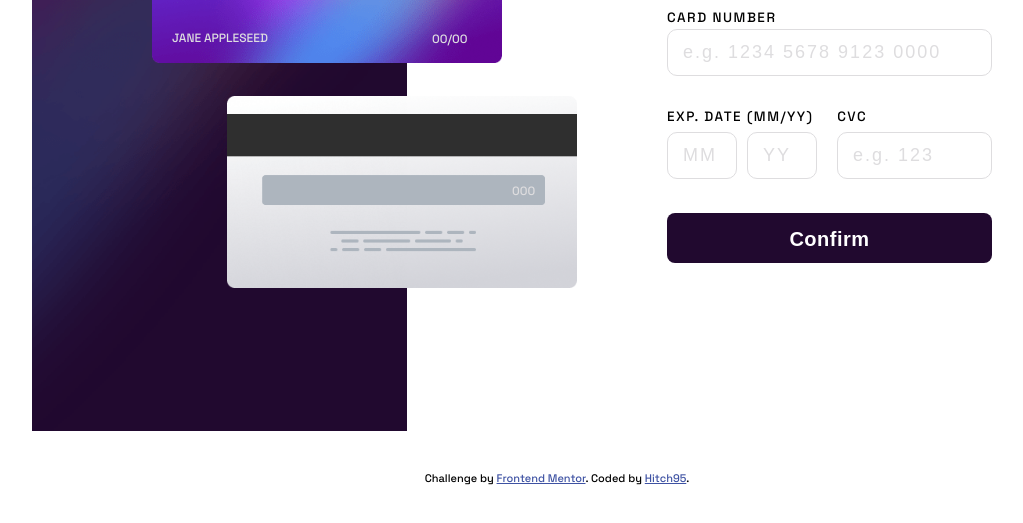
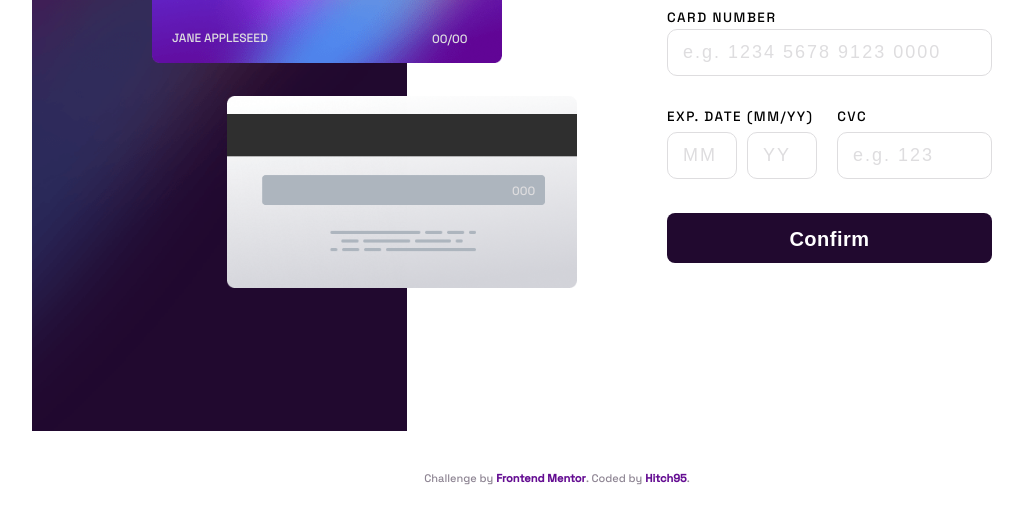
Before and after one commit to Hitch95/Front-End_Mentor_Interactive_Card_Details_Form, a plain HTML site: page index.html in a window 1280 px wide. Shown: the part 369-892 px from the top of the page, without its empty margins (83-1106 px from the left). Drawn offline with Linux system fonts and the light colour scheme.

Commit message:
third commit

```diff
--- a/index.html
+++ b/index.html
@@ -110,7 +110,7 @@
       Challenge by
       <a href="https://www.frontendmentor.io?ref=challenge" target="_blank"
         >Frontend Mentor</a
-      >. Coded by <a href="#">Hitch95</a>.
+      >. Coded by <a href="https://www.linkedin.com/in/bahloul-moufidi-279712216/">Hitch95</a>.
     </footer>
   </body>
 </html>
--- a/style.css
+++ b/style.css
@@ -61,6 +61,13 @@ main .background .bg-of-cards span {            /* CVC 000 */
     z-index: 1;
     color: var(--LightGrayishViolet);
 }
+main .background .cards {                       /* Figure containing Face Card */
+    width: 0px;
+    height: 0px;
+    position: relative;
+    top: 0;
+}
+
 main .background .cards :nth-child(1) {         /* Face Card */
     position: relative;
     transform: translate(15px, -117px);
@@ -96,12 +103,6 @@ main .background .cards .exp-date > p {         /* Exp. Date */
     font-size: 12px;
     width: 40px;
 }
-.background .cards {                            /* Figure containing Face Card */
-    width: 0px;
-    height: 0px;
-    position: relative;
-    top: 0;
-}
 
 /* ___________________________________________________ */
 
@@ -114,6 +115,7 @@ main section:nth-of-type(2) {
     min-height: 340px;
     max-height: 340px;
     margin-top: 0px;
+    background-color: var(--White);
 }
 main section:nth-of-type(2) form {
     margin: 0px 25px 0px 25px;
@@ -267,6 +269,7 @@ main section:nth-of-type(3) {
 
     visibility: hidden;
     text-align: center;
+    background-color: var(--White);
 }
 main section:nth-of-type(3) img {           /* Logo Complete */
     margin-top: -10px;
@@ -277,7 +280,6 @@ main section:nth-of-type(3) h3 {            /* Thank You! */
     text-transform: uppercase;
     line-height: 1.5;
     letter-spacing: 5px;
-
     margin: 25px 0px 10px 0px;
 }
 main section:nth-of-type(3) p {
@@ -312,12 +314,19 @@ main section:nth-of-type(3) button:focus {
 /* Footer */
 .attribution {
     margin-top: 40px;
-    visibility: visible;
-    font-size: 11px; text-align: center;
+    font-size: 11px;
+    text-align: center;
+    color: var(--DarkGrayishViolet);
 }
-.attribution a { color: hsl(228, 45%, 44%);
+.attribution a {
+    text-decoration: none;
+    color: #640d92;
+    font-weight: bold;
 }
-
+.attribution a:hover {
+    font-weight: 500;
+    text-decoration: underline;
+}
 
 @media screen and (min-width: 1050px) {
     main {
```
Also changed, not shown: script.js (line endings or trailing spaces).
